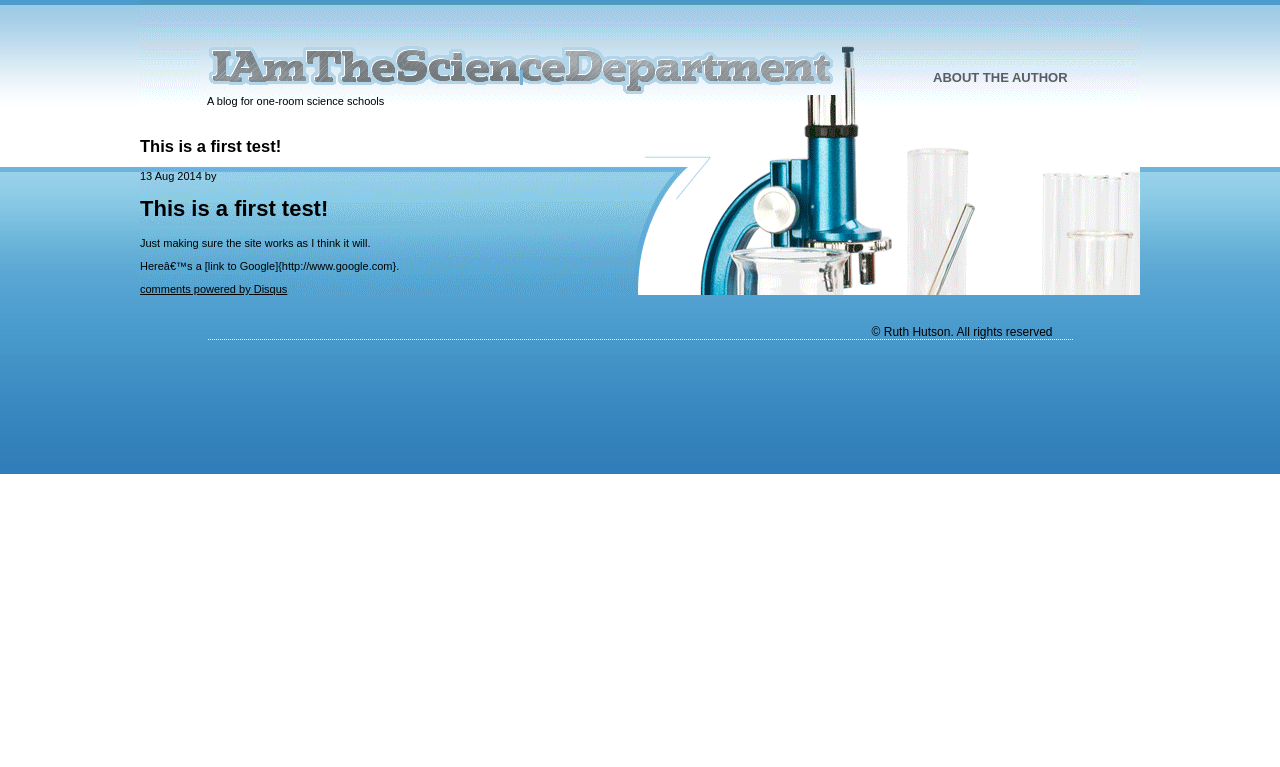
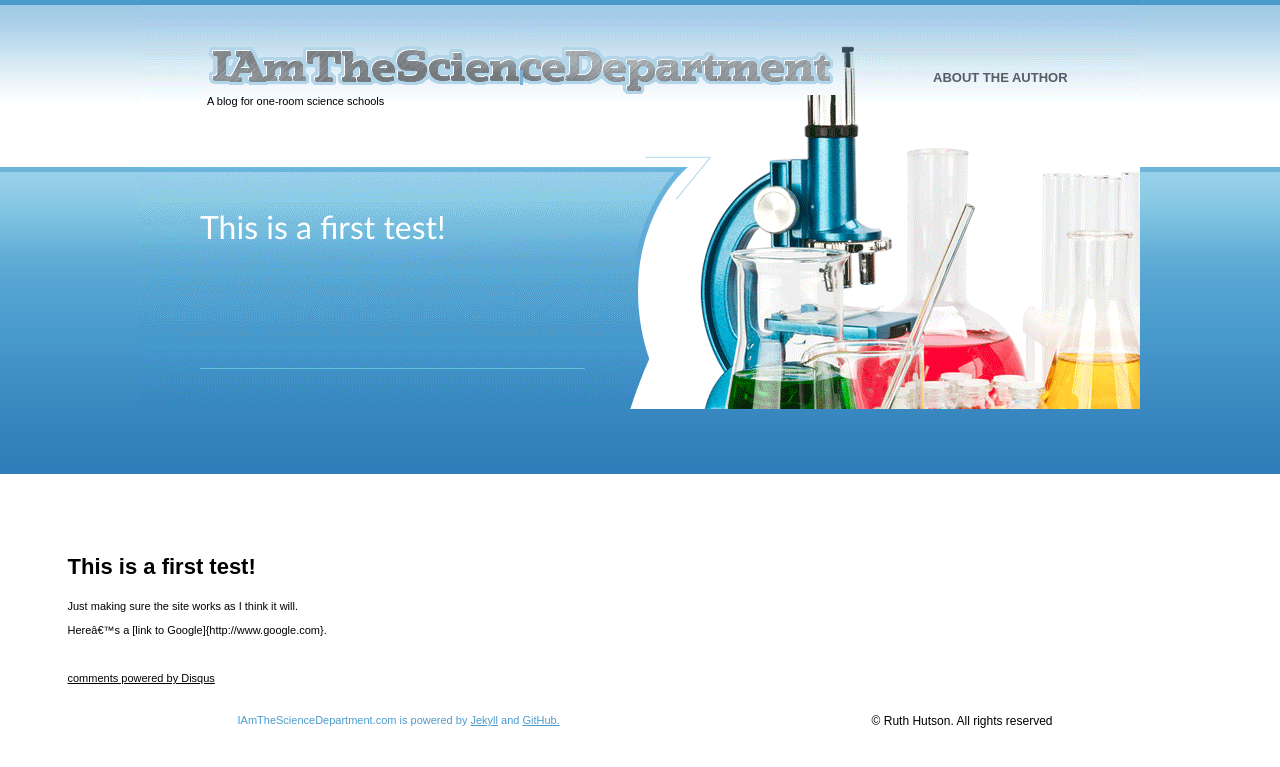
Before and after one commit to iamthesciencedepartment/iamthesciencedepartment.github.io, a Jekyll site: the page built from _posts/2014-08-13-Testing_Testing_1_2_3.md, in a window 1280 px wide. Shown: the top 767 px of the page. Built offline with Jekyll 4.4.1, drawn with Linux system fonts in a browser that asks for light colours; Markdown is read by kramdown in place of the engine named in the settings; comment, search, counter and statistics services are not loaded.

Commit message:
update layouts

```diff
--- a/_layouts/default.html
+++ b/_layouts/default.html
@@ -3,6 +3,7 @@
 "http://www.w3.org/TR/xhtml1/DTD/xhtml1-transitional.dtd">
 <html xmlns="http://www.w3.org/1999/xhtml">
 <head>
+<title>{{ page.title }}</title>
 <meta http-equiv="Content-Type" content="text/html; charset=iso-8859-1" />
 <link href="/css/style.css" rel="stylesheet" type="text/css" />
 </head>
--- a/_layouts/post.html
+++ b/_layouts/post.html
@@ -1,11 +1,37 @@
 ---
 layout: default
 ---
-<h2>{{ page.title }}</h2>
 
-{% assign author = site.authors[page.author] %}
-<div class="post">
-<p class="meta">{{ page.date | date_to_string }} by <span class="author"><a href="https://github.com/{{author.github}}">{{ author.display_name }}</a></span></p>
+<div class="header_right">
+      <h2>{{ page.title }}
+<br />&nbsp;<br />&nbsp;<br />&nbsp;</h2>
+</div>
+	      <div class="clear"></div>
+	  </div>
+	      <div class="clear"></div>
+	  </div>
+	     <div class="clear"></div>
+    </div>
+    <div class="clear"></div>
+  </div>
+  <div id="main_middle_panel">
+  <div class="main_center">
+  <div class="mid_main_left">
+  <div class="mid_details">
+
+	      <div class="clear"></div>
+	  </div>
+	      <div class="clear"></div>
+	  </div>
+	     <div class="clear"></div>
+    </div>
+    <div class="clear"></div>
+  </div>
+  <div id="main_middle_panel">
+  <div class="main_center">
+  <div class="mid_main_left">
+  <div class="mid_details">
+
 {{ content }}
 </div>
 
```
